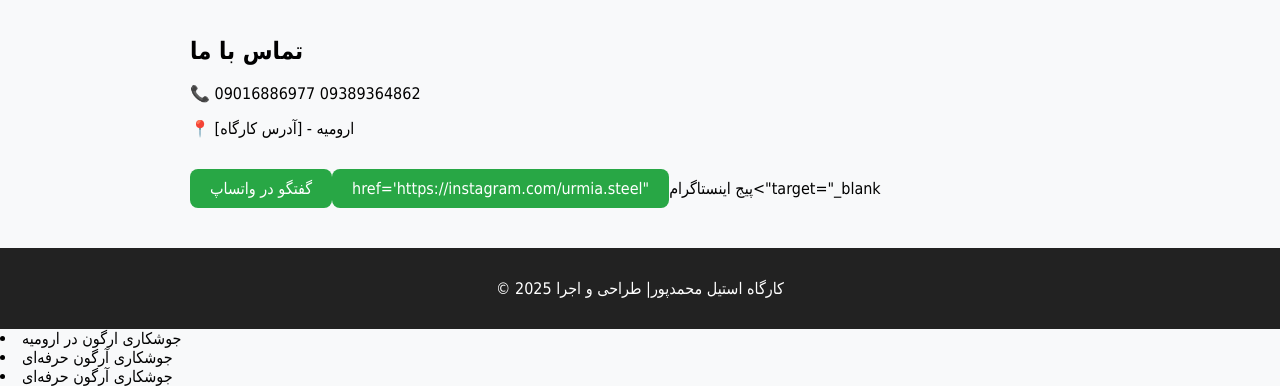
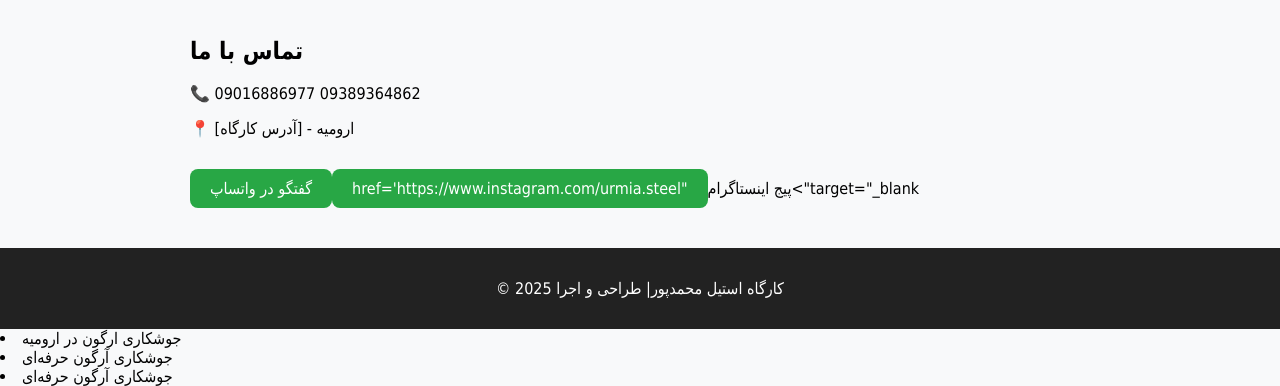
Before and after one commit to Argoncraft/urmia.steel, a plain HTML site: page index.html in a window 1280 px wide. Shown: the part 507-893 px from the top of the page. Drawn offline with Linux system fonts and the light colour scheme.

```diff
--- a/index.html
+++ b/index.html
@@ -57,7 +57,7 @@
   <h2>تماس با ما</h2>
   <p>📞 09016886977  09389364862 </p>
   <p>📍 ارومیه - [آدرس کارگاه]</p>
-  <a class="btn" href="https://wa.me/989389364862" target="_blank">گفتگو در واتساپ</a><a class="btn">href='https://instagram.com/urmia.steel"
+  <a class="btn" href="https://wa.me/989389364862" target="_blank">گفتگو در واتساپ</a><a class="btn">href='https://www.instagram.com/urmia.steel"
     <a/>پیج اینستاگرام<"target="_blank
 </section>
 
```
